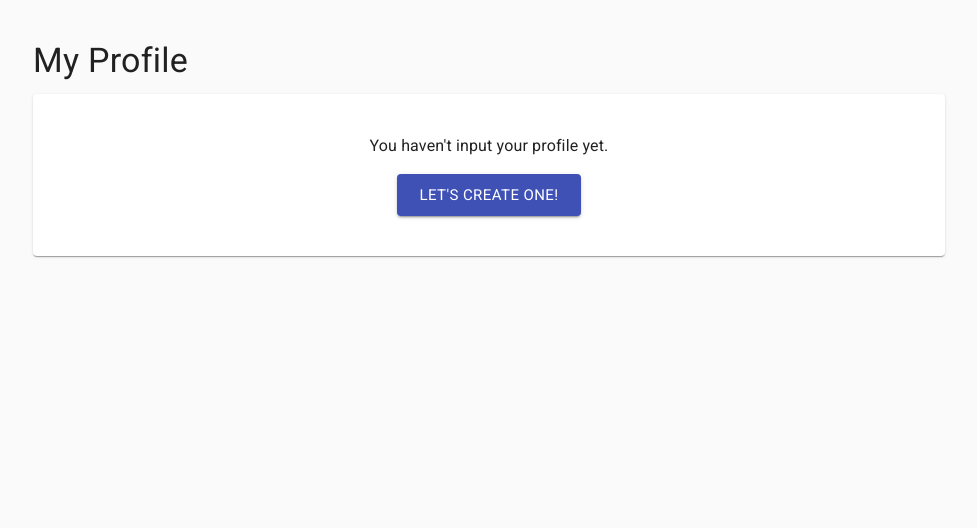
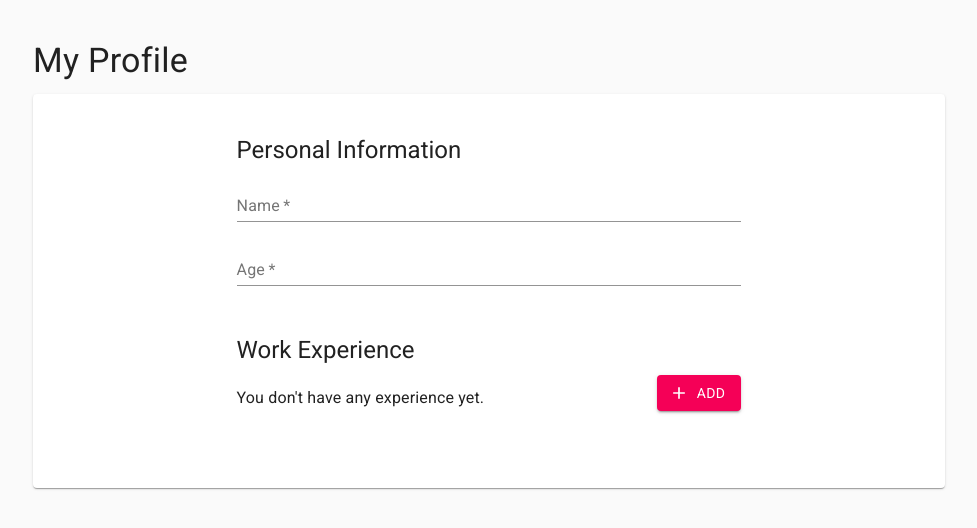
Before and after one commit to leannechen/material-ui-form, a React (Create React App) app: page / in a window 1280 px wide. Shown: the top 528 px of the page, without its empty margins (151-1128 px from the left). Built offline with nearby package versions, Linux system fonts and the light colour scheme.

Commit message:
Create markup of form basic inputs

```diff
--- a/src/App.js
+++ b/src/App.js
@@ -1,6 +1,7 @@
-import React, { Fragment } from 'react';
+import React, { Fragment, useState } from 'react';
 import { makeStyles } from '@material-ui/core/styles';
-import { Container, CssBaseline, Typography, Paper, Box, Button, Grid } from '@material-ui/core';
+import { Container, CssBaseline, Typography, Paper, Box, Button, TextField } from '@material-ui/core';
+import AddIcon from '@material-ui/icons/Add';
 
 const useStyles = makeStyles((theme) => ({
   root: {
@@ -10,11 +11,57 @@ const useStyles = makeStyles((theme) => ({
   },
   welcomeText: {
     marginBottom: theme.spacing(2),
+  },
+  welcomeContent: {
+    textAlign: `center`,
+  },
+  formContainer: {
+    margin: `auto`,
+    width: `60%`,
+  },
+  textField: {
+    marginBottom: theme.spacing(2),
+  },
+  fieldset: {
+    border: `none`,
+    padding: 0,
+    marginBottom: theme.spacing(4),
+  },
+  addWorkContainer: {
+    display: `flex`,
+    justifyContent: `space-between`,
+    alignItems: `baseline`,
   }
 }));
 
 function App() {
   const classes = useStyles();
+  const [ isEditing, setIsEditing ] = useState(true);
+
+  const handleClickStartEdit = () => {
+    setIsEditing(isEditing => !isEditing);
+  };
+
+  const handleInputChange = (fieldName) => (e) => {
+    console.log(fieldName);
+    console.log(e.target.value)
+  };
+
+  const renderWelcomeContent = () => (
+    <div className={classes.welcomeContent}>
+      <Typography variant="body1" gutterBottom align="center" className={classes.welcomeText}>
+        You haven't input your profile yet.
+      </Typography>
+      <Button
+        variant="contained"
+        color="primary"
+        size="large"
+        onClick={handleClickStartEdit}
+      >
+        Let's create one!
+      </Button>
+    </div>
+  );
 
   return (
     <Fragment>
@@ -27,15 +74,54 @@ function App() {
         </Box>
         <Box paddingY={5} paddingX={4} clone>
           <Paper className={classes.paper}>
-            {/* welcome */}
-            <Grid align="center">
-              <Typography variant="body1" gutterBottom align="center" className={classes.welcomeText}>
-                You haven't input your profile yet.
-              </Typography>
-              <Button variant="contained" color="primary" size="large">
-                Let's create one!
-              </Button>
-            </Grid>
+            { isEditing?
+              <form className={classes.formContainer}>
+                <fieldset className={classes.fieldset}>
+                  <Typography variant="h5" component="h3" gutterBottom>
+                    Personal Information
+                  </Typography>
+                  <TextField
+                    id="standard-basic"
+                    label="Name"
+                    className={classes.textField}
+                    required
+                    fullWidth
+                    error={false}
+                    helperText={``}
+                    onChange={handleInputChange("name")}
+                  />
+                  <TextField
+                    id="standard-number"
+                    label="Age"
+                    className={classes.textField}
+                    required
+                    fullWidth
+                    error={false}
+                    onChange={handleInputChange("age")}
+                  />
+                </fieldset>
+                <fieldset className={classes.fieldset}>
+                  <Typography variant="h5" component="h3" gutterBottom>
+                    Work Experience
+                  </Typography>
+
+                  <div className={classes.addWorkContainer}>
+                    <Typography variant="body1" gutterBottom>
+                      You don't have any experience yet.
+                    </Typography>
+                    <Button
+                      variant="contained"
+                      color="secondary"
+                      startIcon={<AddIcon />}
+                    >
+                      Add
+                    </Button>
+                  </div>
+                </fieldset>
+              </form>
+              :
+              renderWelcomeContent()
+            }
           </Paper>
         </Box>
       </Container>
```
